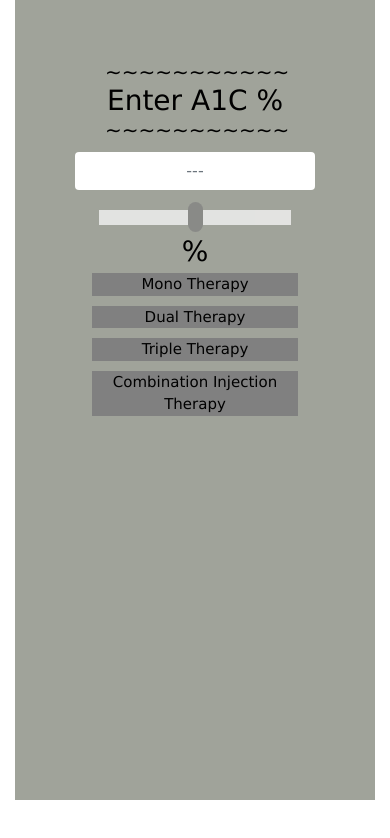
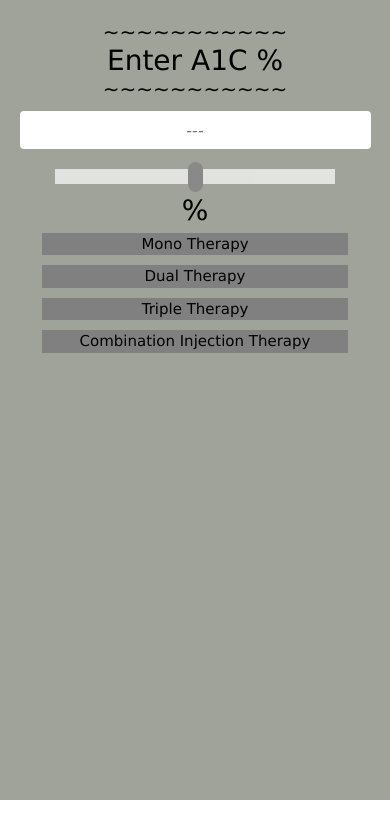
Before and after one commit to Vacuda/Diabetes_Treatment, an Angular app in the folder public/: page / in a window 390 px wide. Shown: the top 838 px of the page. Built offline with nearby package versions, Linux system fonts and the light colour scheme.

Commit message:
Changed Responsive Values

```diff
--- a/public/src/app/app.component.css
+++ b/public/src/app/app.component.css
@@ -11,10 +11,10 @@
 }
 
 .container {
-    width: 360px;
+    width: 100%;
     min-height: 800px;
     margin: 0px auto;
-    padding: 60px;
+    padding: 5%;
     font-size: 15px;
     background-color: rgb(160, 163, 154);
 }
```
Also changed, not shown: public/dist/public/main-es2015.js, public/dist/public/main-es5.js, 2 other files (tests, documents, lock files or other folders).
